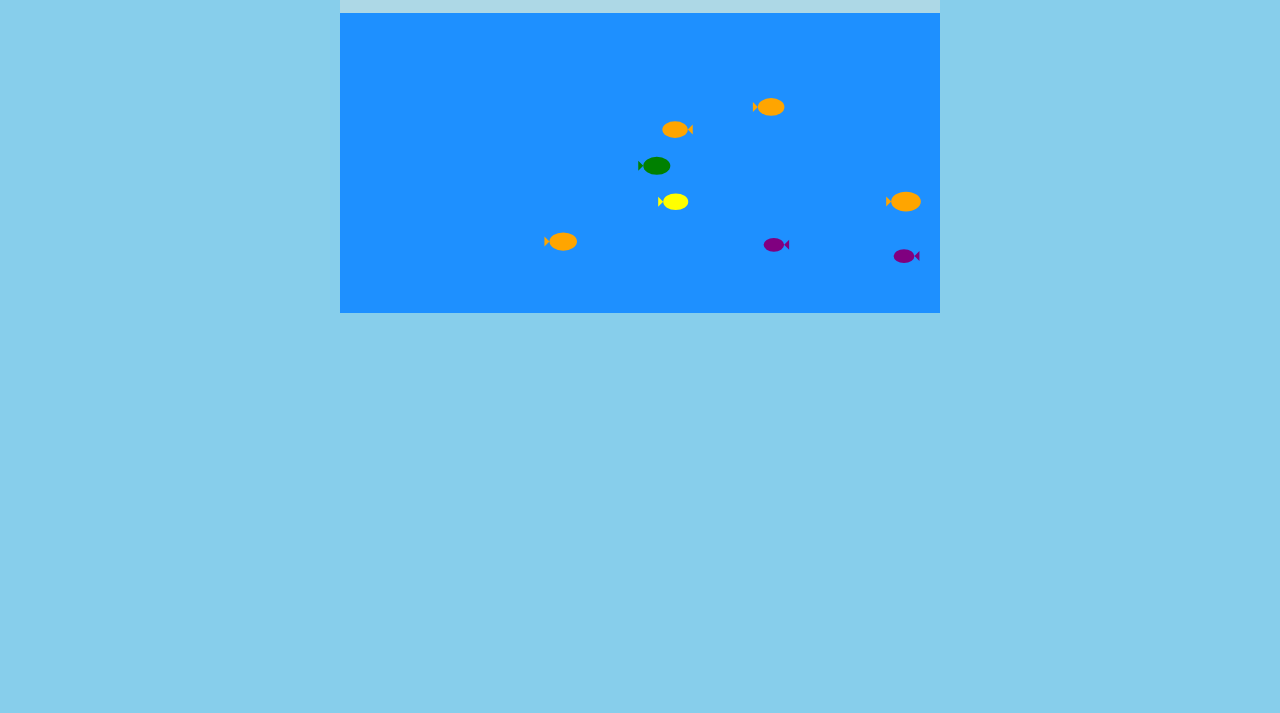
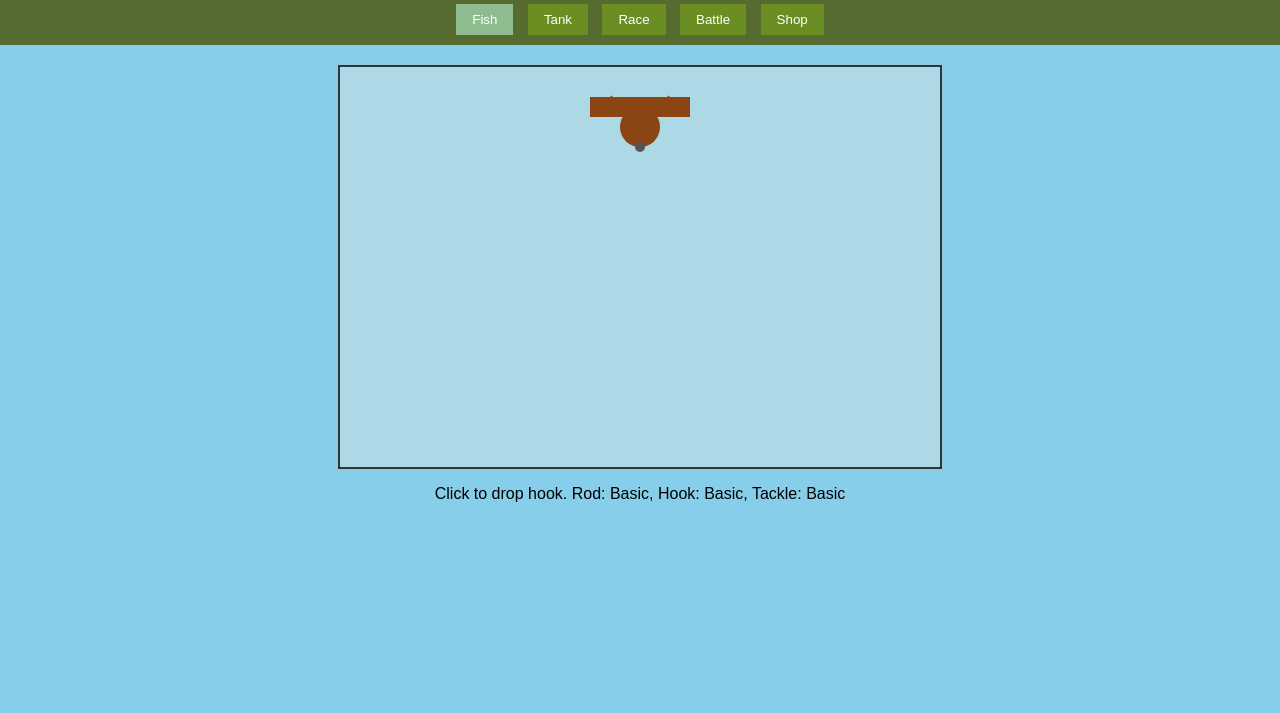
Before and after one commit to War-Moose/Moose, a plain HTML site: page index.html in a window 1280 px wide. Shown: the part 87-800 px from the top of the page. Drawn offline with Linux system fonts and the light colour scheme.

Commit message:
Update index.html

```diff
--- a/index.html
+++ b/index.html
@@ -4,139 +4,153 @@
   <meta charset="UTF-8">
   <title>🦌 Moose Fishing Adventure</title>
   <style>
-    body { background: #87CEEB; margin: 0; overflow: hidden; }
-    canvas { background: #ADD8E6; display: block; margin: 0 auto; }
+    body { font-family: sans-serif; background: #87CEEB; margin:0; padding:0; }
+    #nav { background: #556B2F; padding: 10px; text-align: center; }
+    #nav button { margin: 0 5px; padding: 8px 16px; color: #fff; background: #6B8E23; border:none; cursor:pointer; }
+    #nav button.active { background: #8FBC8F; }
+    #view > div { display: none; padding: 10px; }
+    #view > div.active { display: block; }
+    #gameCanvas { background: #ADD8E6; display: block; margin: 10px auto; border: 2px solid #333; }
+    table { margin:10px auto; border-collapse: collapse; }
+    th, td { border:1px solid #333; padding:5px 10px; }
+    #shop button { margin:5px; }
   </style>
 </head>
 <body>
-  <canvas id="gameCanvas" width="600" height="400"></canvas>
+  <h1 style="text-align:center;">🦌 Moose Fishing Adventure</h1>
+  <div id="nav">
+    <button id="btnFish" class="active">Fish</button>
+    <button id="btnTank">Tank</button>
+    <button id="btnRace">Race</button>
+    <button id="btnBattle">Battle</button>
+    <button id="btnShop">Shop</button>
+  </div>
+  <div id="view">
+    <div id="viewFish" class="active">
+      <canvas id="gameCanvas" width="600" height="400"></canvas>
+      <p style="text-align:center;">Click to drop hook. Rod: <span id="currentRod">Basic</span>, Hook: <span id="currentHook">Basic</span>, Tackle: <span id="currentTackle">Basic</span></p>
+    </div>
+    <div id="viewTank">
+      <h2>Your Fish Tank (0/10)</h2>
+      <div id="tankList"></div>
+    </div>
+    <div id="viewRace">
+      <h2>Fish Race</h2>
+      <button id="startRaceBtn">Race Your Fish</button>
+      <div id="raceResult"></div>
+    </div>
+    <div id="viewBattle">
+      <h2>Fish Battle</h2>
+      <button id="startBattleBtn">Battle Your Fish</button>
+      <div id="battleResult"></div>
+    </div>
+    <div id="viewShop">
+      <h2>Shop</h2>
+      <p>Gold: <span id="gold">100</span></p>
+      <button data-item="fishFood" data-cost="10">Buy Fish Food (10g)</button>
+      <button data-item="bait" data-cost="5">Buy Bait (5g)</button>
+      <button data-item="rod" data-cost="50">Buy Rod (50g)</button>
+      <button data-item="hook" data-cost="30">Buy Hook (30g)</button>
+      <button data-item="tackle" data-cost="20">Buy Tackle (20g)</button>
+      <h3>Sell Fish</h3>
+      <div id="sellList"></div>
+    </div>
+  </div>
   <script>
-    const canvas = document.getElementById('gameCanvas');
-    const ctx = canvas.getContext('2d');
-    const fishColors = ['orange', 'green', 'purple', 'yellow'];
-    let fishArray = [];
-    const maxFish = 8;
-    // Hook state
-    let hook = { x: canvas.width / 2, y: 80, isDropping: false, dy: 5 };
-    // Fishing stats
-    let score = 0;
-    // Fish class
+    // --- Data & Classes ---
     class Fish {
-      constructor() { this.reset(); }
-      reset() {
-        this.size = 20 + Math.random() * 10;
-        this.x = Math.random() < 0.5 ? -this.size : canvas.width + this.size;
-        this.y = 150 + Math.random() * (canvas.height - 200);
-        this.speed = (2 + Math.random() * 2) * (this.x > canvas.width/2 ? -1 : 1);
-        this.color = fishColors[Math.floor(Math.random() * fishColors.length)];
-        this.caught = false;
+      constructor(name) {
+        this.name = name;
+        this.exp = 0;
+        this.lv = 1;
+        this.hp = 50;
+        this.maxHp = 50;
+        this.str = 10;
+        this.def = 5;
+        this.spd = 5;
       }
-      update() {
-        if (!this.caught) {
-          this.x += this.speed;
-          if (this.x < -this.size || this.x > canvas.width + this.size) this.reset();
-        }
+      get stats() {
+        return { exp:this.exp, hp:this.hp, str:this.str, def:this.def, spd:this.spd };
       }
-      draw() {
-        ctx.fillStyle = this.color;
-        ctx.beginPath();
-        ctx.ellipse(this.x, this.y, this.size/2, this.size/3, 0, 0, Math.PI * 2);
-        ctx.fill();
-        // tail
-        ctx.beginPath();
-        if (this.speed > 0) {
-          ctx.moveTo(this.x - this.size/2, this.y);
-          ctx.lineTo(this.x - this.size/2 - 5, this.y - 5);
-          ctx.lineTo(this.x - this.size/2 - 5, this.y + 5);
-        } else {
-          ctx.moveTo(this.x + this.size/2, this.y);
-          ctx.lineTo(this.x + this.size/2 + 5, this.y - 5);
-          ctx.lineTo(this.x + this.size/2 + 5, this.y + 5);
-        }
-        ctx.fill();
+      gainExp(x) {
+        this.exp += x;
+        if(this.exp >= this.lv * 20) { this.exp -= this.lv*20; this.lv++; this.maxHp+=10; this.hp=this.maxHp; this.str+=2; this.def+=1; this.spd+=1; }
       }
     }
-    function spawnFish() {
-      if (fishArray.length < maxFish) fishArray.push(new Fish());
+    const player = {
+      tank: [],
+      rod: 'Basic', hook: 'Basic', tackle: 'Basic',
+      fishFood: 5, bait:10,
+      gold:100
+    };
+    const fishNames = ['Goldfin', 'Carpzilla', 'Trouticus', 'Bassbeard'];
+
+    // --- View Switching ---
+    const views = ['Fish','Tank','Race','Battle','Shop'];
+    views.forEach(v=>{
+      document.getElementById('btn'+v).onclick=()=>{
+        views.forEach(x=> document.getElementById('btn'+x).classList.remove('active'), document.getElementById('view'+x).classList.remove('active'));
+        document.getElementById('btn'+v).classList.add('active'); document.getElementById('view'+v).classList.add('active'); updateAll();
+      }
+    });
+
+    // --- Fishing Canvas ---
+    const canvas = document.getElementById('gameCanvas'), ctx = canvas.getContext('2d');
+    let hook = { x:300, y:80, dy:5, dropping:false };
+    function drawFishing() {
+      ctx.fillStyle='#ADD8E6'; ctx.fillRect(0,100,600,300);
+      // boat & moose head (same as before)
+      ctx.fillStyle='saddlebrown'; ctx.fillRect(250,30,100,20);
+      ctx.fillStyle='#8B4513'; ctx.beginPath(); ctx.arc(300,60,20,0,Math.PI*2); ctx.fill();
+      ctx.strokeStyle='#8B4513'; ctx.lineWidth=4; ctx.beginPath(); ctx.moveTo(290,50); ctx.lineTo(270,30); ctx.moveTo(310,50); ctx.lineTo(330,30); ctx.stroke();
+      // hook
+      if(hook.dropping){ hook.y+=hook.dy; if(hook.y>380) hook.dropping=false; }
+      ctx.strokeStyle='#555'; ctx.lineWidth=2; ctx.beginPath(); ctx.moveTo(300,80); ctx.lineTo(hook.x,hook.y); ctx.stroke();
+      ctx.fillStyle='#555'; ctx.beginPath(); ctx.arc(hook.x,hook.y,5,0,Math.PI*2); ctx.fill();
     }
-    function update() {
-      fishArray.forEach(f => f.update());
-      if (hook.isDropping) {
-        hook.y += hook.dy;
-        if (hook.y >= canvas.height - 10) hook.isDropping = false;
-      }
-      fishArray.forEach(f => {
-        if (!f.caught && !hook.isDropping &&
-            Math.hypot(f.x - hook.x, f.y - hook.y) < f.size) {
-          f.caught = true;
-          score++;
-          setTimeout(() => f.reset(), 1000);
-        }
-      });
+    canvas.onclick=e=>{ if(!hook.dropping && player.bait>0){ const rect=canvas.getBoundingClientRect(); hook.x=e.clientX-rect.left; hook.y=80; hook.dropping=true; player.bait--; attemptCatch(); updateAll(); }};
+    function attemptCatch(){ let chance = 0.3 + (player.rod==='Basic'?0:0.1);
+      if(Math.random()<chance && player.tank.length<10){ let f=new Fish(fishNames[Math.floor(Math.random()*fishNames.length)]); player.tank.push(f); alert('Caught '+f.name); } else alert('No catch'); }
+
+    // --- Tank View ---
+    function renderTank(){ const div=document.getElementById('tankList'); div.innerHTML='';
+      document.querySelector('#viewTank h2').textContent=`Your Fish Tank (${player.tank.length}/10)`;
+      player.tank.forEach((f,i)=>{ let btn=document.createElement('button'); btn.textContent=f.name+' (Lv'+f.lv+')'; btn.onclick=()=>showFishStats(i); div.appendChild(btn); });
     }
-    function draw() {
-      ctx.clearRect(0, 0, canvas.width, canvas.height);
-      // water
-      ctx.fillStyle = '#1E90FF';
-      ctx.fillRect(0, 100, canvas.width, canvas.height - 100);
-      // boat
-      ctx.fillStyle = 'saddlebrown';
-      ctx.fillRect(canvas.width/2 - 50, 30, 100, 20);
-      ctx.fillStyle = 'white';
-      ctx.beginPath();
-      ctx.moveTo(canvas.width/2 - 40, 30);
-      ctx.lineTo(canvas.width/2, -20);
-      ctx.lineTo(canvas.width/2 + 40, 30);
-      ctx.fill();
-      // moose head
-      ctx.fillStyle = '#8B4513';
-      ctx.beginPath();
-      ctx.arc(canvas.width/2, 60, 20, 0, Math.PI * 2);
-      ctx.fill();
-      // antlers
-      ctx.strokeStyle = '#8B4513';
-      ctx.lineWidth = 4;
-      ctx.beginPath();
-      ctx.moveTo(canvas.width/2 - 10, 50);
-      ctx.lineTo(canvas.width/2 - 30, 30);
-      ctx.moveTo(canvas.width/2 - 10, 50);
-      ctx.lineTo(canvas.width/2 - 20, 40);
-      ctx.moveTo(canvas.width/2 + 10, 50);
-      ctx.lineTo(canvas.width/2 + 30, 30);
-      ctx.moveTo(canvas.width/2 + 10, 50);
-      ctx.lineTo(canvas.width/2 + 20, 40);
-      ctx.stroke();
-      // hook
-      ctx.strokeStyle = '#555';
-      ctx.lineWidth = 2;
-      ctx.beginPath();
-      ctx.moveTo(canvas.width/2, 80);
-      ctx.lineTo(hook.x, hook.y);
-      ctx.stroke();
-      ctx.fillStyle = '#555';
-      ctx.beginPath();
-      ctx.arc(hook.x, hook.y, 5, 0, Math.PI * 2);
-      ctx.fill();
-      // fish
-      fishArray.forEach(f => f.draw());
-      // score
-      ctx.fillStyle = '#000';
-      ctx.font = '20px sans-serif';
-      ctx.fillText(`Fish caught: ${score}`, 10, 30);
+    function showFishStats(i){ let f=player.tank[i]; alert(`${f.name}\nLv ${f.lv}\nExp ${f.exp}\nHP ${f.hp}/${f.maxHp}\nSTR ${f.str}\nDEF ${f.def}\nSPD ${f.spd}`); }
+
+    // --- Race ---
+    document.getElementById('startRaceBtn').onclick=()=>{
+      if(!player.tank.length)return alert('No fish'); let f=player.tank[0]; let result = Math.random()*f.spd + f.lv;
+      f.gainExp(Math.floor(result)); document.getElementById('raceResult').textContent=`${f.name} raced and gained ${Math.floor(result)} exp!`; updateAll(); };
+
+    // --- Battle ---
+    document.getElementById('startBattleBtn').onclick=()=>{
+      if(!player.tank.length)return alert('No fish'); let f=player.tank[0]; let enemy=new Fish('Wildfin');
+      while(f.hp>0 && enemy.hp>0){ enemy.hp-=Math.max(0,f.str-enemy.def); if(enemy.hp<=0) break; f.hp-=Math.max(0,enemy.str-f.def); }
+      if(f.hp>0){ f.gainExp(20); alert(`${f.name} won!`);} else{ alert(`${f.name} lost!`);} f.hp=f.maxHp; enemy.hp=enemy.maxHp; updateAll(); };
+
+    // --- Fish Food ---
+    window.addEventListener('keydown',e=>{ if(e.key==='f'&&player.fishFood>0){ player.tank.forEach(f=>f.hp=Math.min(f.maxHp,f.hp+20)); player.fishFood--; updateAll(); alert('Fed your fish'); }});
+
+    // --- Shop ---
+    document.querySelectorAll('#viewShop button[data-item]').forEach(btn=> btn.onclick=()=>{
+      let item=btn.dataset.item, cost=+btn.dataset.cost;
+      if(player.gold>=cost){ player.gold-=cost; player[item]++; updateAll(); } else alert('Not enough gold'); });
+    function renderSell(){ const div=document.getElementById('sellList'); div.innerHTML='';
+      player.tank.forEach((f,i)=>{ let b=document.createElement('button'); b.textContent=`Sell ${f.name} for 20g`; b.onclick=()=>{ player.gold+=20; player.tank.splice(i,1); updateAll();}; div.appendChild(b); }); }
+
+    // --- Update All Views ---
+    function updateAll(){ drawFishing(); renderTank(); renderSell();
+      document.getElementById('currentRod').textContent=player.rod;
+      document.getElementById('currentHook').textContent=player.hook;
+      document.getElementById('currentTackle').textContent=player.tackle;
+      document.getElementById('gold').textContent=player.gold;
+      document.getElementById('viewShop h2').textContent=`Shop`;
     }
-    function loop() {
-      spawnFish();
-      update();
-      draw();
-      requestAnimationFrame(loop);
-    }
-    canvas.addEventListener('click', e => {
-      const rect = canvas.getBoundingClientRect();
-      hook.x = e.clientX - rect.left;
-      hook.y = 80;
-      hook.isDropping = true;
-    });
-    loop();
+    updateAll();
+    function gameLoop(){ let v=document.querySelector('#viewFish.active'); if(v) drawFishing(); requestAnimationFrame(gameLoop); }
+    gameLoop();
   </script>
 </body>
 </html>
```
